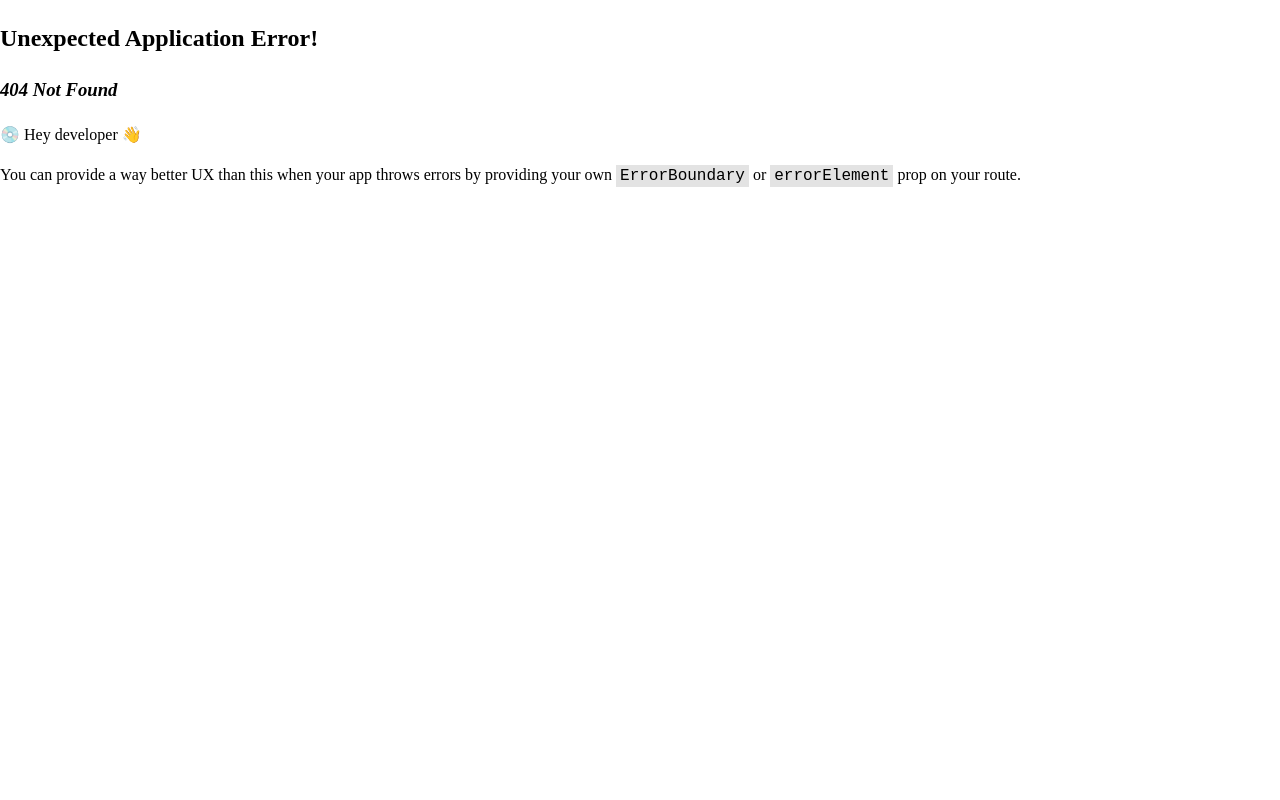
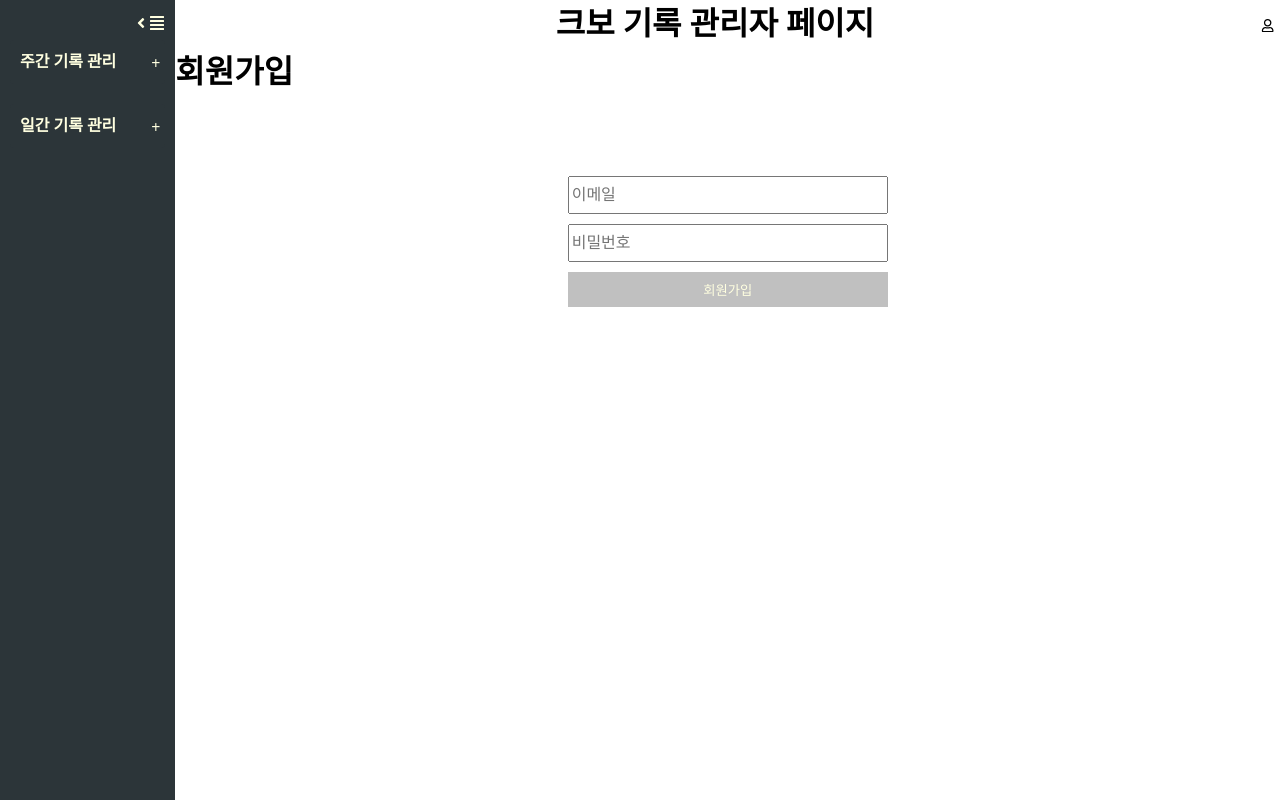
Before and after one commit to jihwan1211/kbo-record-admin, a React (Vite) app: page /join in a window 1280 px wide. Before the commit this address had no page. Built offline with nearby package versions, Linux system fonts and the light colour scheme.

Commit message:
회원가입 기능

```diff
--- a/src/App.tsx
+++ b/src/App.tsx
@@ -15,6 +15,7 @@ import WeeklyPlayerAchieved from "./pages/WeeklyPlayerAchieved.tsx";
 import DailyNotAchieved from "./pages/DailyNotAchieved.tsx";
 import DailyAchieved from "./pages/DailyAchieved.tsx";
 import RecordLayout from "./layout/RecordLayout.tsx";
+import Join from "./pages/Join.tsx";
 
 const queryClient = new QueryClient();
 const router = createBrowserRouter([
@@ -31,6 +32,14 @@ const router = createBrowserRouter([
     element: (
       <Layout>
         <Login />
+      </Layout>
+    ),
+  },
+  {
+    path: "/join",
+    element: (
+      <Layout>
+        <Join />
       </Layout>
     ),
   },
--- a/src/api/auth.api.ts
+++ b/src/api/auth.api.ts
@@ -1,10 +1,16 @@
 import { httpClient } from "./http";
+import { LoginType } from "@/pages/Login";
 
 type LoginReponse = {
   token: string;
 };
 
-export const login = async (data: any) => {
+export const login = async (data: LoginType) => {
   const response = await httpClient.post<LoginReponse>("/api/admin/login", data);
   return response;
 };
+
+export const signUp = async (data: LoginType) => {
+  const response = await httpClient.post("/api/admin/signup", data);
+  return response;
+};
--- a/src/api/http.ts
+++ b/src/api/http.ts
@@ -1,7 +1,8 @@
 import axios, { AxiosRequestConfig } from "axios";
 import { getToken, removeToken } from "../store/AuthStore";
 
-const BASE_URL = "http://localhost:8888";
+// const BASE_URL = "https://admin.kbo-code.site";
+const BASE_URL = "http://localhost:8888/";
 
 const createClient = (config?: AxiosRequestConfig) => {
   const instance = axios.create({
--- a/src/components/Header.tsx
+++ b/src/components/Header.tsx
@@ -33,9 +33,14 @@ export default function Header({ isOpen, setIsOpen }: Props) {
           {isLoggedIn ? (
             <div onClick={() => showConfirm("로그아웃 하시겠습니까?", userLogout)}>로그아웃</div>
           ) : (
-            <Link to="/login" reloadDocument>
-              로그인
-            </Link>
+            <FlexBox>
+              <Link to="/login" reloadDocument>
+                로그인
+              </Link>
+              <Link to="/join" reloadDocument>
+                회원가입
+              </Link>
+            </FlexBox>
           )}
         </Dropdown>
       </div>
@@ -56,3 +61,10 @@ const HeaderStyle = styled.div`
     text-decoration: none;
   }
 `;
+
+const FlexBox = styled.div`
+  display: flex;
+  flex-direction: column;
+  justify-content: center;
+  align-items: center;
+`;
--- /dev/null
+++ b/src/hooks/api/usePostSignUp.ts
@@ -0,0 +1,11 @@
+import { useMutation, UseMutationOptions } from "@tanstack/react-query";
+import { LoginType } from "@/pages/Login";
+import { signUp } from "@/api/auth.api";
+import { AxiosResponse } from "axios";
+
+export const usePostSignUp = (options?: UseMutationOptions<AxiosResponse<any>, Error, LoginType>) => {
+  return useMutation<AxiosResponse<any>, Error, LoginType>({
+    mutationFn: async (data: LoginType) => signUp(data),
+    ...options,
+  });
+};
--- /dev/null
+++ b/src/pages/Join.tsx
@@ -0,0 +1,104 @@
+import styled from "styled-components";
+import { useForm, SubmitHandler } from "react-hook-form";
+import { usePostSignUp } from "@/hooks/api/usePostSignUp";
+import useToastStore from "@/store/ToastStore";
+
+export type LoginType = {
+  email: string;
+  password: string;
+};
+
+export default function Join() {
+  const { mutate } = usePostSignUp();
+  const { addToast } = useToastStore();
+  const {
+    register,
+    handleSubmit,
+    formState: { isSubmitting, isValid },
+  } = useForm<LoginType>({ mode: "onChange" });
+
+  const onSubmit: SubmitHandler<LoginType> = (data) => {
+    mutate(data, {
+      onSuccess: () => {
+        addToast({ message: "회원 가입에 성공이요.", type: "info" });
+      },
+      onError: (error) => {
+        addToast({ message: `${error}, 회원 가입에 실패요.`, type: "error" });
+      },
+    });
+  };
+
+  return (
+    <>
+      <h1>회원가입</h1>
+      <LoginStyle>
+        <form onSubmit={handleSubmit(onSubmit)}>
+          <fieldset>
+            <input
+              type="email"
+              placeholder="이메일"
+              {...register("email", {
+                required: true,
+                pattern: {
+                  value: /\S+@\S+\.\S+/,
+                  message: "올바른 이메일 형식이 아니에요",
+                },
+              })}
+            />
+          </fieldset>
+          <fieldset>
+            <input type="password" placeholder="비밀번호" {...register("password", { required: true })} />
+          </fieldset>
+          <fieldset>
+            <button type="submit" disabled={!isValid || isSubmitting}>
+              회원가입
+            </button>
+          </fieldset>
+        </form>
+      </LoginStyle>
+    </>
+  );
+}
+
+const LoginStyle = styled.div`
+  max-width: ${({ theme }) => theme.layout.width.small};
+  margin: 80px auto;
+
+  fieldset {
+    border: 0;
+    padding: 0;
+    margin: 10px 0;
+  }
+
+  input {
+    width: 100%;
+    line-height: 2;
+    font-size: 1rem;
+  }
+
+  button {
+    border: 0;
+    background-color: ${({ theme }) => theme.menu.backgroundColor};
+    color: ${({ theme }) => theme.menu.color};
+    cursor: pointer;
+
+    width: 100%;
+    max-width: ${({ theme }) => theme.layout.width.small};
+    border: 1px solid black;
+    padding: 0.5rem;
+
+    &:hover {
+      background-color: ${({ theme }) => theme.menu.hoverBackgroundColor};
+    }
+
+    &:disabled {
+      border: 0;
+      background-color: ${({ theme }) => theme.color.disabled};
+    }
+  }
+
+  .error {
+    color: ${({ theme }) => theme.color.error};
+    font-size: 0.8rem;
+  }
+`;
```
Also changed, not shown: 1 other file (tests, documents, lock files or other folders).
